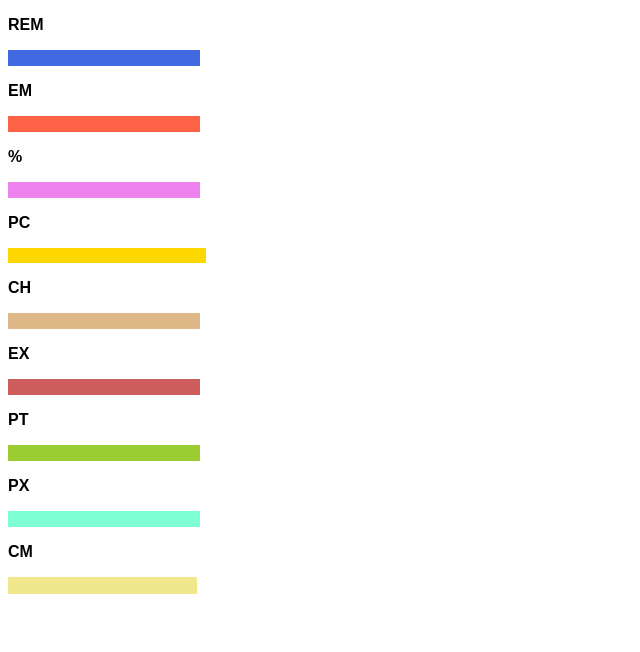
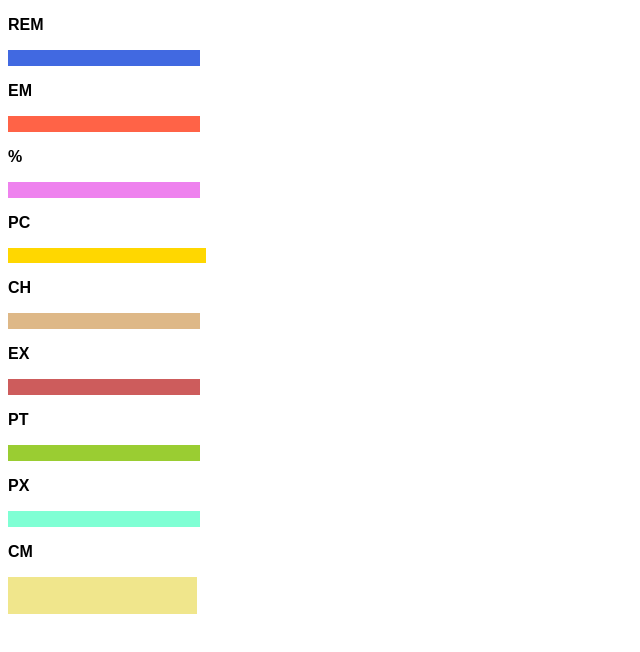
Before and after one commit to joamho-luiz/teste, a plain HTML site: page index.html in a window 1280 px wide. Shown: the top 652 px of the page, without its empty margins (0-640 px from the left). Drawn offline with Linux system fonts and the light colour scheme.

Commit message:
Update style.css

```diff
--- a/style.css
+++ b/style.css
@@ -69,6 +69,6 @@ div#a8 {
 div#a9 {
     background-color: khaki;
     width: 5cm;
-    height: 0.45cm;
+    height: 1cm;
     margin-bottom: 1em;
 }
```
